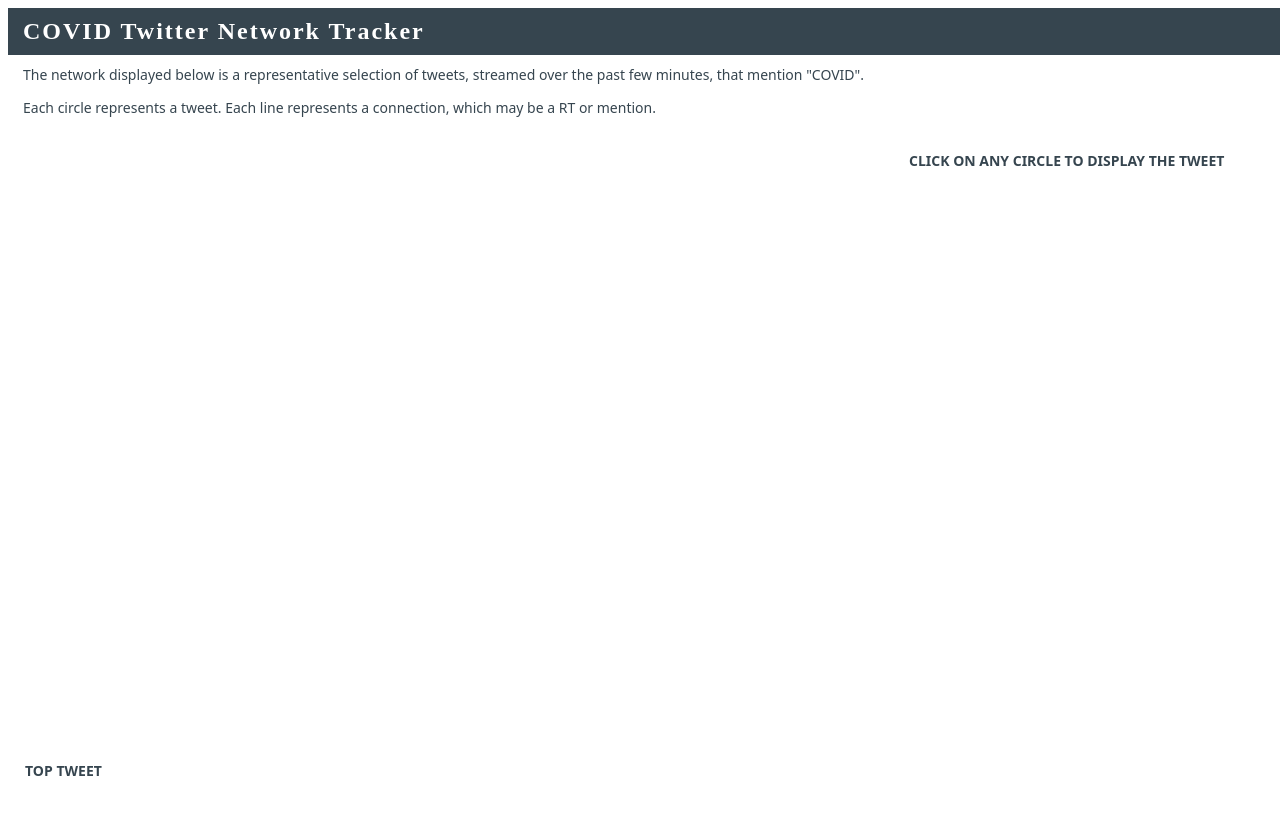
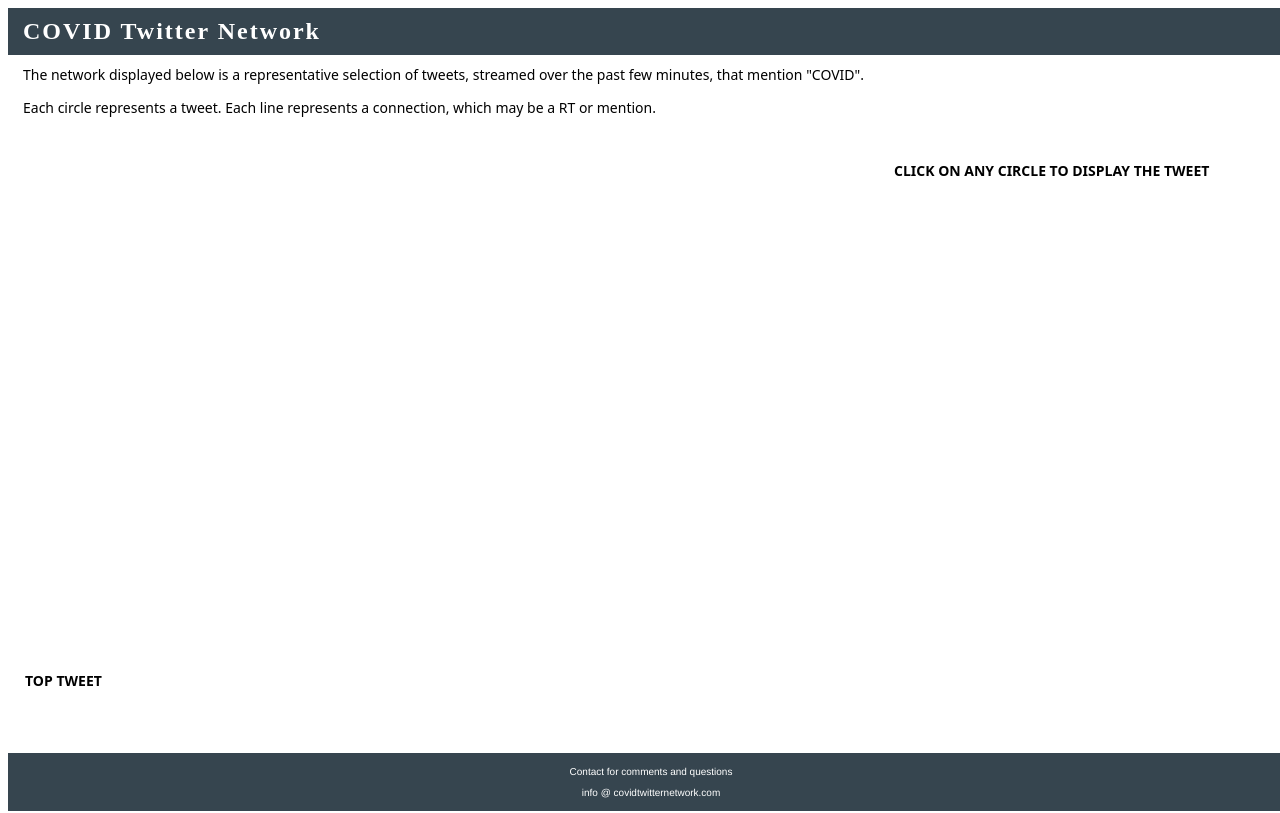
Before and after one commit to SteveHedden/twitterApp, a Flask app: page / in a window 1280 px wide. Run offline with Flask 2, Linux system fonts and the light colour scheme; some libraries are stand-ins or nearby versions.

Commit message:
Updating interface

```diff
--- a/static/main.css
+++ b/static/main.css
@@ -39,6 +39,8 @@
   font-size: 14px;
   margin-top: 10px;
   margin-bottom: 10px;
+  position: relative;
+  top: 10px;
 
 }
 
@@ -48,7 +50,6 @@
   margin-top: 10px;
   margin-bottom: 10px;
   padding-left: 15px;
-  color: #36454f;
 }
 
 .label {
@@ -58,14 +59,13 @@
   margin-bottom: 10px;
   padding-left: 15px;
   font-weight: bold;
-  color: #36454f;
 }
 
 .title {
   font-size: 24px;
   color: white;
   font-family:'PT Sans';
-  background-color: #36454f;
+  background-color:#36454f;
   opacity: 1;
   padding: 10px;
   letter-spacing: 2px;
@@ -80,3 +80,20 @@
   font-family: Helvetica Neue, sans-serif;
   font-size: 10px;
 }
+footer {
+  text-align: center;
+  padding: 3px;
+  background-color: #36454f;
+  color: white;
+  width: 100%;
+}
+
+header {
+   width: 100%;
+}
+
+#container2 {
+    position: absolute;
+    bottom: 10px;
+    left: 10px;
+}
--- a/static/main.js
+++ b/static/main.js
@@ -122,7 +122,7 @@
         .style("opacity", .8);
       tooltip.html("<b>" + "@" + "</b>" + d.name + "<p/>" + d.tweet_text)
         .style('font-size', '16px')
-        .style('font-family', "Noto Sans")
+        .attr("font-family", "noto sans")
         .style("left", (d3.event.pageX) + "px")
         .style("top", (d3.event.pageY + 10) + "px");
     })
--- a/templates/index.html
+++ b/templates/index.html
@@ -1,8 +1,9 @@
 <!DOCTYPE html>
 <meta charset="utf-8">
 <html>
+
   <head>
-        <link rel="stylesheet" href="static/main.css" type="text/css"/>
+    <link rel="stylesheet" href="static/main.css" type="text/css" />
     <style>
       html,
       body {
@@ -11,24 +12,24 @@
         font-family: Helvetica Neue, sans-serif;
         font-size: 10px;
       }
+
       #container {
-              width: 30%;
-              height: 200px;
-              float: right;
-              margin-right: 10px;
-              font-family: Helvetica Neue, sans-serif;
-              font-size: 12px;
-              margin-top: 10px;
-              margin-bottom: 10px;
+        position: relative;
+        height: 0px;
+        top: 10px;
+        right: 10px;
       }
+
       #container2 {
         position: absolute;
-              bottom: 10px;
+        bottom: 100px;
         left: 10px;
       }
+
     </style>
+    <div id="header">
       <div class="title">
-            COVID Twitter Network Tracker
+        COVID Twitter Network
       </div>
 
       <div class="textIntro">
@@ -37,8 +38,9 @@
           Each circle represents a tweet. Each line represents a connection, which may be a RT or mention.
         </p>
       </div>
+
+    </div>
   </head>
-
   <body>
     <div id="container">
       <div class="label">CLICK ON ANY CIRCLE TO DISPLAY THE TWEET</div>
@@ -46,11 +48,17 @@
     <div id="container2">
       <div class="label">TOP TWEET</div>
     </div>
-        <svg style="width:65%;height:85%;"></svg>
+    <svg style="width:100%;height:75%;">   </svg>
+
     <script src="http://code.jquery.com/jquery-2.0.2.min.js" type="text/javascript"></script>
     <script src="https://platform.twitter.com/widgets.js" charset="utf-8"></script>
     <script src="https://d3js.org/d3.v4.min.js"></script>
     <script type="text/javascript" src="/static/main.js"></script>
   </body>
 
+  <footer>
+    <p>Contact for comments and questions<br>
+      <p> info @ covidtwitternetwork.com</p>
+  </footer>
+
 </html>
```
Lines whose indentation alone changed are shown as unchanged.
